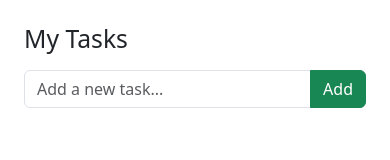
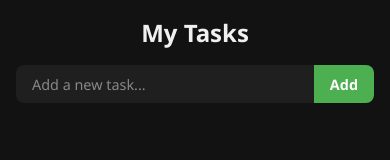
Before and after one commit to SavinduK/TuDuApp, a plain HTML site: page index.html in a window 390 px wide. Drawn offline with nearby package versions, Linux system fonts and the light colour scheme.

Commit message:
Update index.html

```diff
--- a/index.html
+++ b/index.html
@@ -1,20 +1,133 @@
-<!DOCTYPE html>
+
+   <!DOCTYPE html>
 <html lang="en">
 <head>
   <meta charset="UTF-8">
   <title>Simple To-Do</title>
   <link rel="stylesheet" href="https://cdnjs.cloudflare.com/ajax/libs/font-awesome/6.2.0/css/all.min.css">
-  <link rel="stylesheet" href="https://cdn.jsdelivr.net/npm/bootstrap@5.3.0/dist/css/bootstrap.min.css">
+  <style>
+    /* --- Reset and base --- */
+    * {
+      box-sizing: border-box;
+      margin: 0;
+      padding: 0;
+      font-family: 'Segoe UI', Tahoma, Geneva, Verdana, sans-serif;
+    }
+
+    body {
+      background: #121212;
+      color: #f0f0f0;
+      display: flex;
+      flex-direction: column;
+      align-items: center;
+      min-height: 100vh;
+      padding: 2rem 1rem;
+      transition: background 0.3s;
+    }
+
+    h2 {
+      margin-bottom: 1rem;
+      font-weight: 600;
+      text-align: center;
+    }
+
+    /* --- Input section --- */
+    .input-group {
+      display: flex;
+      width: 100%;
+      max-width: 500px;
+      margin-bottom: 1.5rem;
+    }
+
+    #title {
+      flex: 1;
+      padding: 0.75rem 1rem;
+      border: none;
+      border-radius: 8px 0 0 8px;
+      font-size: 1rem;
+      background: #1f1f1f;
+      color: #f0f0f0;
+      outline: none;
+      transition: background 0.3s;
+    }
+
+    #title::placeholder {
+      color: #888;
+    }
+
+    #add {
+      padding: 0.75rem 1.5rem;
+      border: none;
+      border-radius: 0 8px 8px 0;
+      background: #4caf50;
+      color: #fff;
+      font-weight: 600;
+      cursor: pointer;
+      transition: background 0.3s;
+    }
+
+    #add:hover {
+      background: #45a049;
+    }
+
+    /* --- Task list --- */
+    #container {
+      width: 100%;
+      max-width: 500px;
+      list-style: none;
+    }
+
+    #container li {
+      background: #1f1f1f;
+      padding: 0.75rem 1rem;
+      margin-bottom: 0.5rem;
+      border-radius: 8px;
+      display: flex;
+      justify-content: space-between;
+      align-items: center;
+      transition: background 0.3s, transform 0.2s;
+    }
+
+    #container li:hover {
+      background: #292929;
+      transform: translateY(-2px);
+    }
+
+    #container i {
+      cursor: pointer;
+      transition: color 0.2s;
+    }
+
+    #container i:hover {
+      color: #ff5555;
+    }
+
+    /* --- Responsive --- */
+    @media (max-width: 600px) {
+      body {
+        padding: 1rem;
+      }
+
+      #title, #add {
+        font-size: 0.9rem;
+        padding: 0.6rem 1rem;
+      }
+
+      h2 {
+        font-size: 1.5rem;
+      }
+    }
+  </style>
 </head>
-<body class="container p-4">
-  <h2 class="mb-3">My Tasks</h2>
+<body>
+  <h2>My Tasks</h2>
 
-  <div class="input-group mb-3">
-    <input type="text" id="title" placeholder="Add a new task..." class="form-control">
-    <button id="add" class="btn btn-success">Add</button>
+  <div class="input-group">
+    <input type="text" id="title" placeholder="Add a new task...">
+    <button id="add">Add</button>
   </div>
 
-  <ul id="container" class="list-group"></ul>
+  <ul id="container"></ul>
 
   <script>
     document.getElementById("add").addEventListener("click", () => {
@@ -33,9 +146,9 @@
         container.innerHTML = "";
         tasks.forEach((task) => {
           container.innerHTML += `
-            <li class="list-group-item d-flex justify-content-between align-items-center">
+            <li>
               ${task.title}
-              <i class="fa-solid fa-trash text-danger" style="cursor:pointer;" onclick="deleteTask(${task.row})"></i>
+              <i class="fa-solid fa-trash" onclick="deleteTask(${task.row})"></i>
             </li>
           `;
         });
```
